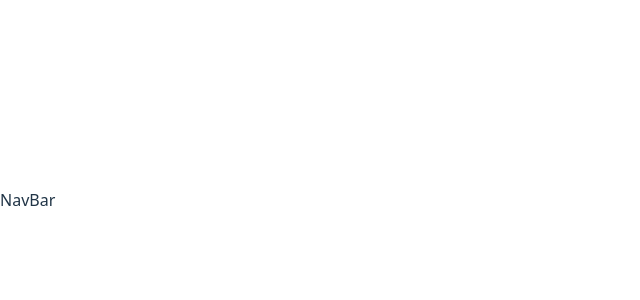
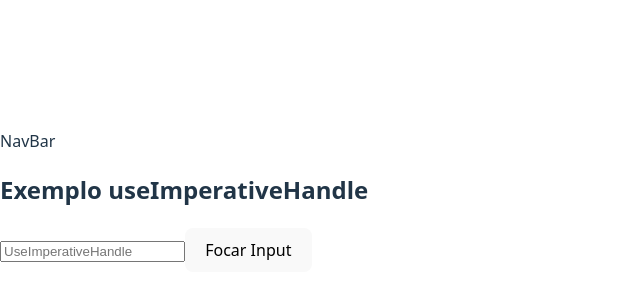
Before and after one commit to KlausKurth/ReactSkills, a React (Vite) app in the folder my-react-app/: page /hookuseimperativehandle in a window 1280 px wide. Before the commit this address had no page. Shown: the part 200-500 px from the top of the page, without its empty margins (0-640 px from the left). Built offline with nearby package versions, Linux system fonts and the light colour scheme.

Commit message:
FEAT novos exemplos adicionados

```diff
--- a/my-react-app/src/App.jsx
+++ b/my-react-app/src/App.jsx
@@ -12,9 +12,13 @@ import HookUseContext from './components/Hooks/HookUseContext';
 import HookUseRef from './components/Hooks/HookUseRef';
 import HookUseCallback from './components/Hooks/HookUseCallback';
 import HookUseMemo from './components/Hooks/HookUseMemo';
+import HookUseLayoutEffect from './components/Hooks/HookUseLayoutEffect';
+
 
 //context
 import UsuarioProvider from './components/Hooks/UsuarioContext'; //import nomeado porque só pode haver um default por arquivo
+import HookUseImperativeHandle from './components/Hooks/HookUseImperativeHandle';
+
 
 
 const App = () => {
@@ -36,6 +40,8 @@ const App = () => {
           <Route path="/hookuseref" element={<HookUseRef/>}/>
           <Route path="/hookusecallback" element={<HookUseCallback/>}/>
           <Route path="/hookusememo" element={<HookUseMemo/>}/>
+          <Route path="/hookuselayouteffect" element={<HookUseLayoutEffect/>}/>
+          <Route path="/hookuseimperativehandle" element={<HookUseImperativeHandle/>}/>
         </Routes>
       </UsuarioProvider>
     </BrowserRouter>
--- a/my-react-app/src/components/Hooks/HookUseEffect.jsx
+++ b/my-react-app/src/components/Hooks/HookUseEffect.jsx
@@ -1,6 +1,6 @@
 //useEffect gerencia efeitos colaterais (fetch, timers, manipulação do DOM). Ele roda depois da renderização. Pode rodar sempre, uma vez, ou com dependências específicas.
 
-//useEffect roda depois da renderização e não retorna valores para serem usados na renderização atual:
+//useEffect roda DEPOIS da renderização e não retorna valores para serem usados na renderização atual:
 
 import React, { useEffect, useState } from 'react'
 
--- /dev/null
+++ b/my-react-app/src/components/Hooks/HookUseImperativeHandle.jsx
@@ -0,0 +1,42 @@
+//Permite expor funções personalizadas de um componente filho para o pai usando forwardRef
+//Quando usar? Quando precisar que o pai controle funções internas do filho de forma explícita.
+
+
+import React, { forwardRef, useRef, useImperativeHandle } from 'react'
+
+
+// Componente filho
+// Componente filho é apenas aquele que você renderiza dentro de outro componente:
+// Um componente React comum não recebe ref como prop forwardRef “habilita” isso.
+//Ele intercepta o ref que o pai passar (<CaixaTexto ref={...} />) e entrega como segundo parâmetro da função ((props, ref)).
+//com useImperativeHandle você “personaliza” esse acesso para dar apenas o que quiser (ex.: a função focar).
+const CaixaTexto = forwardRef((props, ref) => {
+    //Ele precisa do inputRef (que é local do componente). Fora da função, você não teria acesso a esse inputRef.
+    const inputRef = useRef();
+
+    //Se não usarmos useImperativeHandle, o pai não teria acesso a essa função interna.
+    useImperativeHandle(ref, () => ({
+        focar: () => inputRef.current.focus()
+    }));
+
+    return <input type="text" ref={inputRef} placeholder="UseImperativeHandle"/>;
+});
+
+
+
+function HookUseImperativeHandle() {
+    const caixaRef = useRef();
+
+  return (
+    <div>
+        <h2>Exemplo useImperativeHandle</h2>
+        {/*Aqui CaixaTexto é filho de HookUseImperativeHandle*/}
+        {/* o filho diz: "pai, se você passar um ref, eu te dou acesso a essa função personalizada.*/}
+        <CaixaTexto ref={caixaRef}/>
+        <button onClick={() => caixaRef.current.focar()}>Focar Input</button>
+    </div>
+  );
+
+}
+
+export default HookUseImperativeHandle
--- /dev/null
+++ b/my-react-app/src/components/Hooks/HookUseLayoutEffect.jsx
@@ -0,0 +1,21 @@
+// Similar ao useEffect, mas executa ANTES da renderização aparecer na tela.
+// Quando você precisa medir ou modificar o layout antes da tela ser exibida ao usuário.
+
+import React, { useRef, useLayoutEffect } from 'react'
+
+function HookUseLayoutEffect() {
+    const divRef = useRef();
+
+    useLayoutEffect(() => {
+        divRef.current.style.backgroundColor = "Yellow"
+    }, []);
+
+  return (
+    <div ref={divRef}>
+        <h2>Exemplo useLayoutEffect</h2>
+        <p>Cor alterada antes de renderizar para o usuário</p>
+    </div>
+  );
+}
+
+export default HookUseLayoutEffect
```
